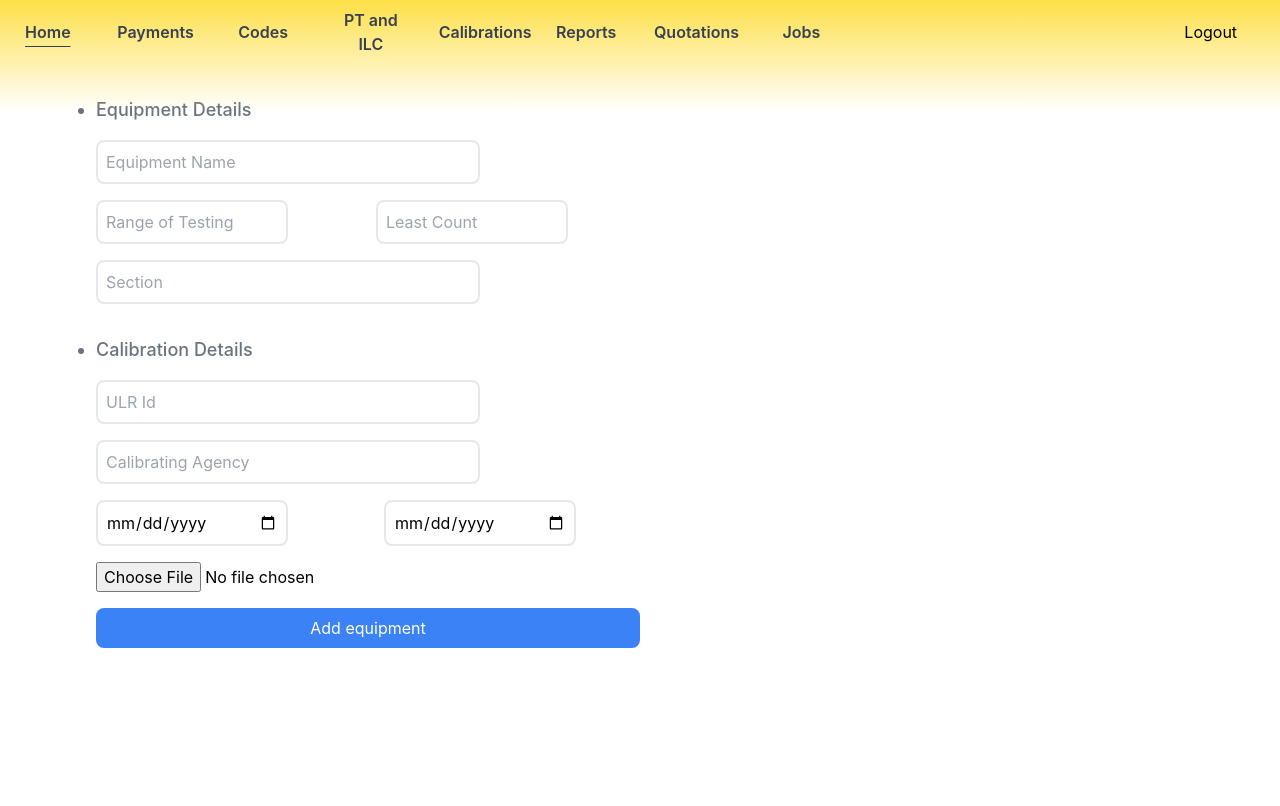
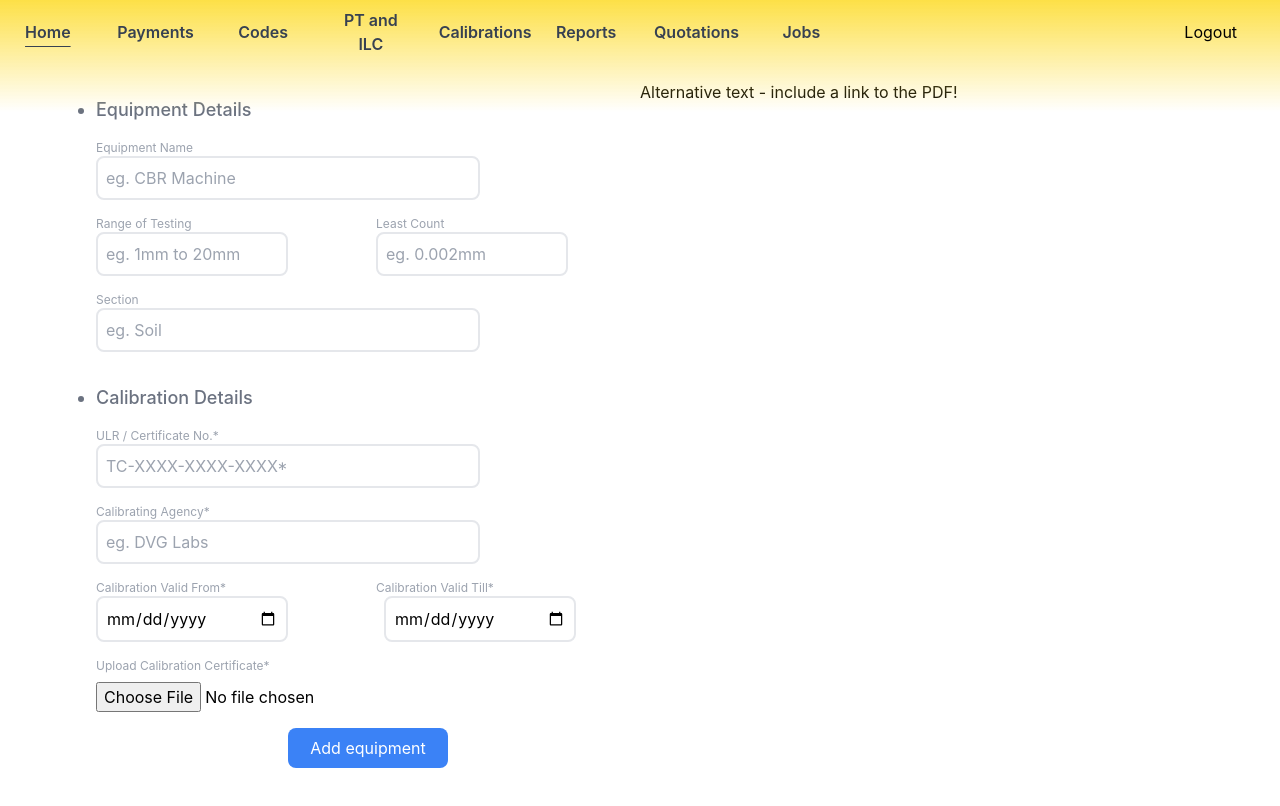
Before and after one commit to qwepoid/simple-next-app-2, a Next.js app in the folder client/: page /calibrations/new in a window 1280 px wide. Built offline with nearby package versions, Linux system fonts and the light colour scheme; sample sign-in values are in the browser's storage.

Commit message:
Added functionality to upload new calibration certificates

```diff
--- a/client/src/screens/Calibrations/NewRecord/index.tsx
+++ b/client/src/screens/Calibrations/NewRecord/index.tsx
@@ -1,61 +1,159 @@
+import { useFormik } from "formik";
+import { useState } from "react";
+
 const NewRecord = () => {
+  /**
+   * TODO:
+   * 1. Add length validations on text inputs
+   * 2. Add date validations
+   * 3. Add ULR regex validation
+   * 4. Move input and label into a common components folder
+   */
+
+  const formik = useFormik({
+    initialValues: {
+      equipmentName: "",
+      range: "",
+      leastCount: "",
+      section: "",
+      ulr: "",
+      calibrationBy: "",
+      calibrationFrom: "",
+      calibrationTo: "",
+    },
+    onSubmit: (values) => {
+      alert(JSON.stringify(values, null, 2));
+    },
+  });
+
+  const [dataUrl, setDataUrl] = useState("");
+
+  function handleFileUpload(e) {
+    let files = e.target.files[0];
+    setDataUrl(URL.createObjectURL(files));
+  }
   return (
     <div className="mt-4">
-      <form>
+      <form onSubmit={formik.handleSubmit}>
         <div className="flex flex-col lg:grid lg:grid-cols-4">
           <div className="flex flex-col lg:grid lg:grid-cols-2 lg:col-span-2 gap-4">
-            <span className="mt-4 text-lg font-medium text-gray-500 list-item">
+            <span className="mt-4 text-lg font-medium text-gray-500 list-item col-span-2">
               Equipment Details
             </span>
+            <div className="w-96 flex flex-col lg:col-span-2">
+              <label className="text-xs text-gray-400">Equipment Name</label>
               <input
-              id="ename"
-              className="outline-none border-2 rounded-lg p-2 w-96 lg:col-span-2"
-              placeholder="Equipment Name"
+                id="equipmentName"
+                className="outline-none border-2 rounded-lg p-2"
+                placeholder="eg. CBR Machine"
+                onChange={formik.handleChange}
+                value={formik.values.equipmentName}
               />
+            </div>
+            <div className="w-96 flex flex-col">
+              <label className="text-xs text-gray-400">Range of Testing</label>
               <input
-              id="ename"
+                id="range"
                 className="outline-none border-2 rounded-lg p-2 w-48"
-              placeholder="Range of Testing"
+                placeholder="eg. 1mm to 20mm"
+                onChange={formik.handleChange}
+                value={formik.values.range}
               />
+            </div>
+            <div className="w-96 flex flex-col">
+              <label className="text-xs text-gray-400">Least Count</label>
               <input
-              id="ename"
+                id="leastCount"
                 className="outline-none border-2 rounded-lg p-2 w-48"
-              placeholder="Least Count"
+                placeholder="eg. 0.002mm"
+                onChange={formik.handleChange}
+                value={formik.values.leastCount}
               />
+            </div>
+            <div className="w-96 flex flex-col">
+              <label className="text-xs text-gray-400">Section</label>
               <input
-              id="ename"
+                id="section"
                 className="outline-none border-2 rounded-lg p-2 w-96"
-              placeholder="Section"
+                placeholder="eg. Soil"
+                onChange={formik.handleChange}
+                value={formik.values.section}
               />
+            </div>
             <span className="mt-4 text-lg font-medium text-gray-500 list-item col-span-2">
               Calibration Details
             </span>
+            <div className="w-96 flex flex-col lg:col-span-2">
+              <label className="text-xs text-gray-400">
+                ULR / Certificate No.*
+              </label>
               <input
                 id="ulr"
                 className="outline-none border-2 rounded-lg p-2 w-96 col-span-2"
-              placeholder="ULR Id"
+                placeholder="TC-XXXX-XXXX-XXXX*"
+                onChange={formik.handleChange}
+                value={formik.values.ulr}
               />
+            </div>
+            <div className="w-96 flex flex-col lg:col-span-2">
+              <label className="text-xs text-gray-400">
+                Calibrating Agency*
+              </label>
               <input
-              id="ename"
+                id="calibrationBy"
                 className="outline-none border-2 rounded-lg p-2 w-96 col-span-2"
-              placeholder="Calibrating Agency"
+                placeholder="eg. DVG Labs"
+                onChange={formik.handleChange}
+                value={formik.values.calibrationBy}
               />
+            </div>
+            <div className="w-96 flex flex-col">
+              <label className="text-xs text-gray-400">
+                Calibration Valid From*
+              </label>
               <input
-              id="ename"
+                id="calibrationFrom"
                 type="date"
                 className="outline-none border-2 rounded-lg p-2 mr-2 w-48"
-              placeholder="Enter Calibration from date"
+                onChange={formik.handleChange}
+                value={formik.values.calibrationFrom}
               />
+            </div>
+            <div className="w-96 flex flex-col">
+              <label className="text-xs text-gray-400">
+                Calibration Valid Till*
+              </label>
               <input
-              id="ename"
+                id="calibrationTo"
                 type="date"
                 className="outline-none border-2 rounded-lg p-2 ml-2 w-48"
-              placeholder="Enter Calibration to date"
+                onChange={formik.handleChange}
+                value={formik.values.calibrationTo}
               />
-            <input type="file" />
-            <button className="bg-blue-500 text-white p-2 rounded-lg col-span-2">
+            </div>
+            <div className="w-96 flex flex-col">
+              <label className="text-xs text-gray-400 mb-2">
+                Upload Calibration Certificate*
+              </label>
+              <input type="file" onChange={handleFileUpload} />
+            </div>
+            <button className="bg-blue-500 text-white p-2 rounded-lg col-span-2 w-40 place-self-center mb-10">
               Add equipment
             </button>
+          </div>
+          <div className="sm:hidden lg:block lg:grid lg:col-span-2">
+            <object
+              data={dataUrl}
+              type="application/pdf"
+              width="100%"
+              height="100%"
+              className="hidden lg:block"
+            >
+              <p>
+                Alternative text - include a link{" "}
+                <a href={dataUrl}>to the PDF!</a>
+              </p>
+            </object>
           </div>
         </div>
       </form>
--- a/client/src/screens/Calibrations/index.tsx
+++ b/client/src/screens/Calibrations/index.tsx
@@ -55,7 +55,7 @@ export default function StylingRowsGrid() {
   }
 
   function addNewRecord() {
-    router.push("/calibration/new");
+    router.push("/calibrations/new");
   }
 
   return (
```
Lines whose indentation alone changed are shown as unchanged.
